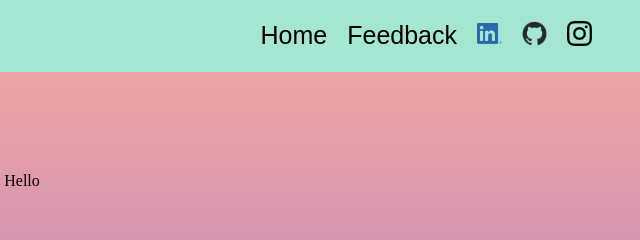
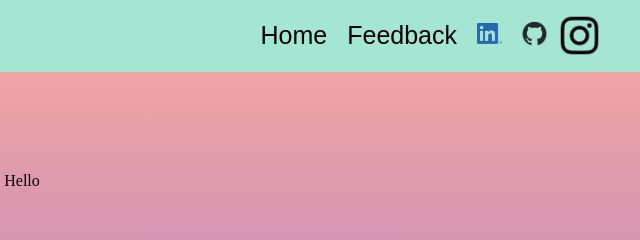
Before and after one commit to parkkrrr/parkkrrr.github.io, a plain HTML site: page index.html in a window 1280 px wide. In both pictures the pointer is over the link 1197 px from the left and 37 px from the top of the page. Shown: the top 240 px of the page, 618-1258 px from the left. Drawn offline with Linux system fonts and the light colour scheme.

Commit message:
modified:   style.css

```diff
--- a/style.css
+++ b/style.css
@@ -25,11 +25,13 @@
 .nav ul li a:hover {
     color: rgb(20, 116, 148);
     text-decoration-line: underline;
+    font-size: larger;
 }
 
 .nav ul li a {
     text-decoration: none;
     color: black;
+    transition:0.8s;
 }
 
 header {
@@ -38,11 +40,18 @@ header {
 
 #logo img {
     padding: 0px 0px 0px 55px;
+    transition: 0.6s;
 }
-
+#logo img:hover{
+transform: scale(1.3);
+}
 #section1 {
     background-image: linear-gradient(rgba(223, 71, 71, 0.495), rgb(68, 68, 245));
     height: 1000px;
     text-align: center;
     padding-top: 100px;
 }
+
+.nav ul li a img:hover {
+    transform: scale(1.5);
+}
```
